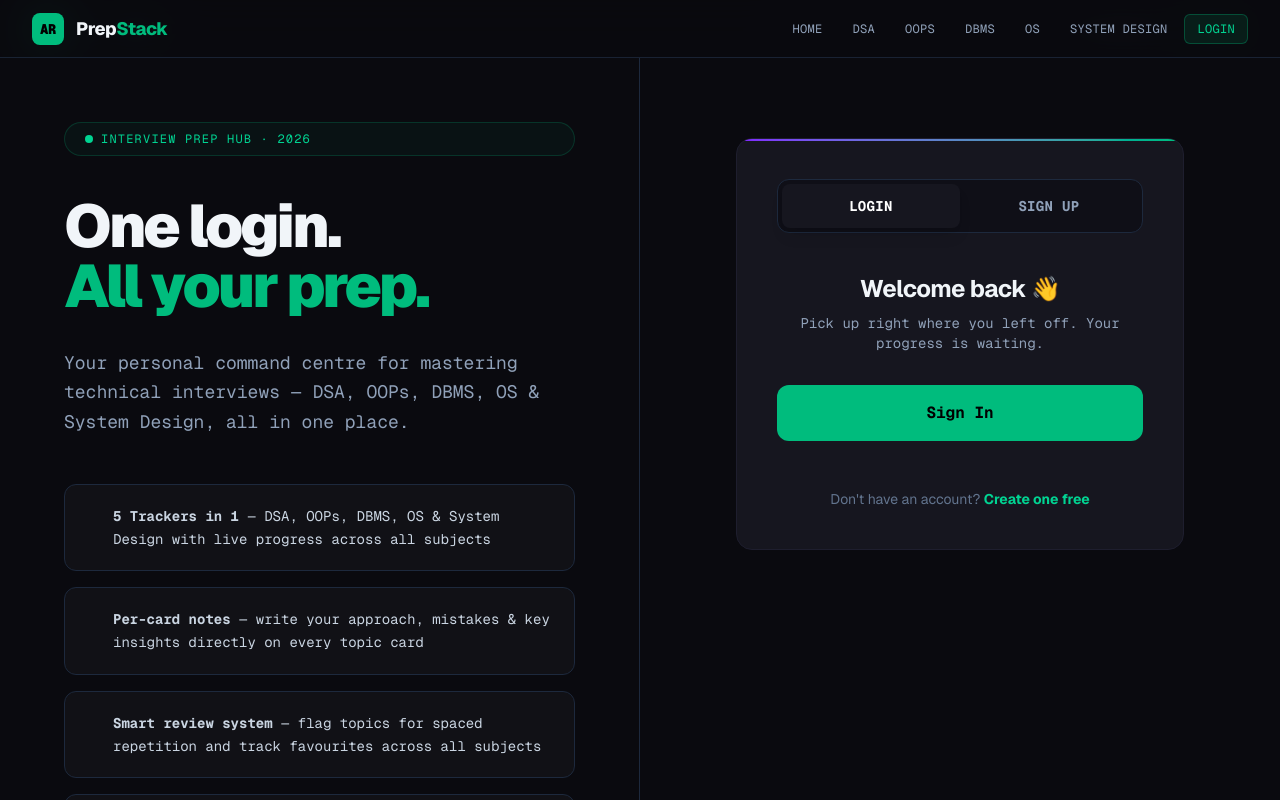
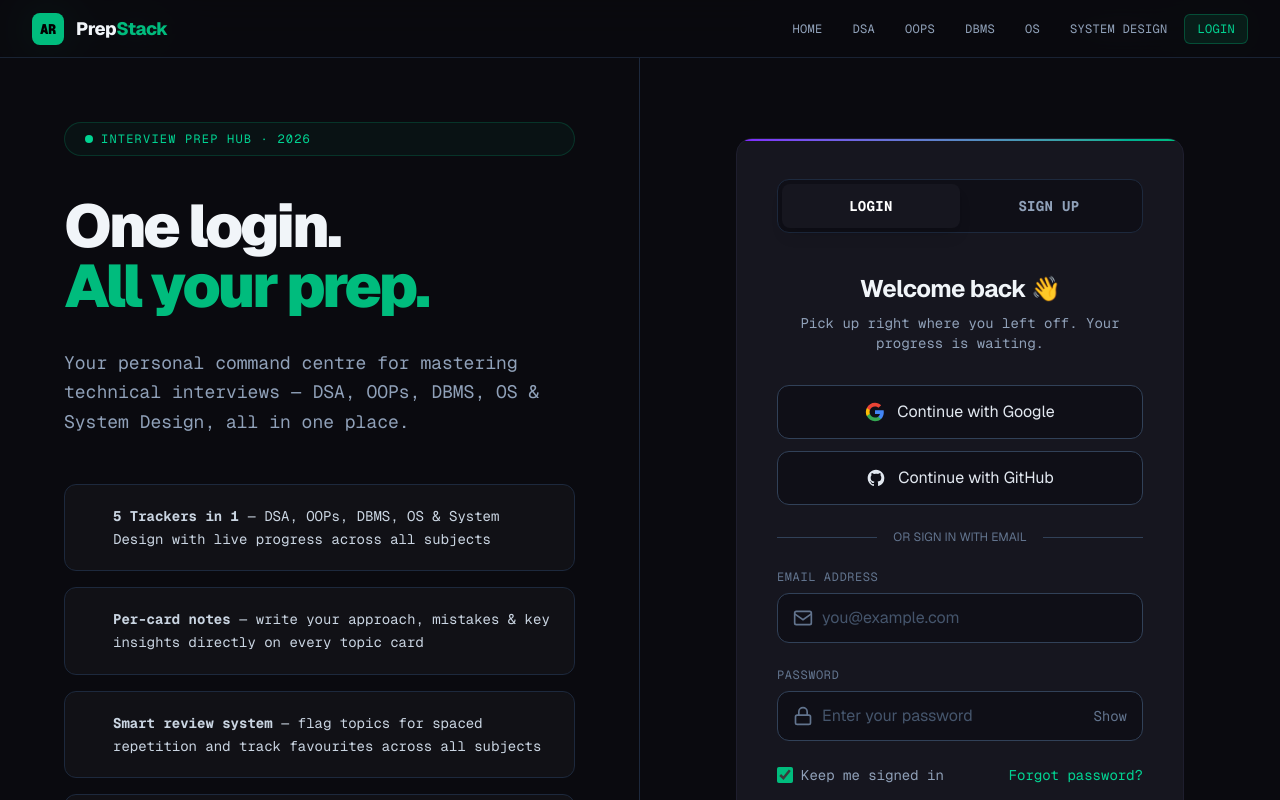
Before and after one commit to armanali0786/StackMastery, a Next.js app: page /login in a window 1280 px wide. Shown: the top 800 px of the page. Built offline with nearby package versions, Linux system fonts and the light colour scheme.

Commit message:
Login Page Updated

```diff
--- a/app/login/components/LoginForm.tsx
+++ b/app/login/components/LoginForm.tsx
@@ -1,13 +1,53 @@
 // components/LoginForm.tsx
+"use client";
+
+import { useState } from "react";
+import SocialButtons from "./SocialButtons";
+
 interface LoginFormProps {
   onSwitchToSignup: () => void;
+  onForgotPassword: () => void;
 }
 
-export default function LoginForm({ onSwitchToSignup }: LoginFormProps) {
-  // Add your state, validation, submit logic here (same as original JS)
+export default function LoginForm({ onSwitchToSignup, onForgotPassword }: LoginFormProps) {
+  const [email, setEmail] = useState("");
+  const [password, setPassword] = useState("");
+  const [showPassword, setShowPassword] = useState(false);
+  const [rememberMe, setRememberMe] = useState(true);
+  const [message, setMessage] = useState<{ type: "error" | "success"; text: string } | null>(null);
+  const [loading, setLoading] = useState(false);
+
+  const handleSubmit = (e: React.FormEvent) => {
+    e.preventDefault();
+    setMessage(null);
+    setLoading(true);
+
+    setTimeout(() => {
+      if (!email || !password) {
+        setMessage({ type: "error", text: "Please fill in all fields." });
+      } else if (!/^[^\s@]+@[^\s@]+\.[^\s@]+$/.test(email)) {
+        setMessage({ type: "error", text: "Enter a valid email address." });
+      } else if (password.length < 6) {
+        setMessage({ type: "error", text: "Password must be at least 6 characters." });
+      } else {
+        // Demo login check
+        const users = JSON.parse(localStorage.getItem("iph_users") || "{}");
+        if (users[email] && users[email].pw === btoa(password)) {
+          localStorage.setItem("iph_session", JSON.stringify({ email, name: users[email].name }));
+          setMessage({ type: "success", text: "✓ Welcome back! Redirecting…" });
+          setTimeout(() => {
+            window.location.href = "/";
+          }, 1200);
+        } else {
+          setMessage({ type: "error", text: "Invalid email or password." });
+        }
+      }
+      setLoading(false);
+    }, 800);
+  };
 
   return (
-    <div className="space-y-6">
+    <form onSubmit={handleSubmit} className="space-y-6">
       <div className="text-center mb-8">
         <h2 className="text-2xl font-bold tracking-tight">Welcome back 👋</h2>
         <p className="text-sm text-slate-400 mt-2 font-mono">
@@ -15,19 +55,108 @@ export default function LoginForm({ onSwitchToSignup }: LoginFormProps) {
         </p>
       </div>
 
-      {/* Social buttons, email/password fields, remember me, forgot link */}
-      {/* ... implement similar to your original HTML/JS ... */}
+      {message && (
+        <div
+          className={`p-4 rounded-xl text-sm font-mono ${
+            message.type === "error" ? "bg-red-950/30 border border-red-800/40 text-red-300" : "bg-emerald-950/30 border border-emerald-800/40 text-emerald-300"
+          }`}
+        >
+          {message.text}
+        </div>
+      )}
 
-      <button className="w-full py-4 bg-emerald-500 text-black font-mono font-bold rounded-xl hover:bg-emerald-400 transition-all hover:shadow-emerald-500/30 hover:-translate-y-0.5">
-        Sign In
+      <SocialButtons />
+
+      <div className="relative my-6">
+        <div className="absolute inset-0 flex items-center">
+          <div className="w-full border-t border-slate-700" />
+        </div>
+        <div className="relative flex justify-center text-xs uppercase">
+          <span className="bg-[#16161f] px-4 text-slate-500">or sign in with email</span>
+        </div>
+      </div>
+
+      {/* Email */}
+      <div>
+        <label className="block text-xs font-mono uppercase tracking-wider text-slate-500 mb-2">Email Address</label>
+        <div className="relative">
+          <input
+            type="email"
+            value={email}
+            onChange={(e) => setEmail(e.target.value)}
+            placeholder="you@example.com"
+            className="w-full bg-[#0f0f17] border border-slate-700 rounded-xl px-4 py-3 pl-11 text-slate-200 placeholder-slate-600 focus:border-emerald-500 focus:ring-1 focus:ring-emerald-500/30 outline-none transition-all"
+          />
+          <svg className="absolute left-4 top-1/2 -translate-y-1/2 w-5 h-5 text-slate-500" viewBox="0 0 24 24" fill="none" stroke="currentColor" strokeWidth="2">
+            <rect x="2" y="4" width="20" height="16" rx="2" />
+            <path d="m2 7 10 7 10-7" />
+          </svg>
+        </div>
+      </div>
+
+      {/* Password */}
+      <div>
+        <label className="block text-xs font-mono uppercase tracking-wider text-slate-500 mb-2">Password</label>
+        <div className="relative">
+          <input
+            type={showPassword ? "text" : "password"}
+            value={password}
+            onChange={(e) => setPassword(e.target.value)}
+            placeholder="Enter your password"
+            className="w-full bg-[#0f0f17] border border-slate-700 rounded-xl px-4 py-3 pl-11 pr-16 text-slate-200 placeholder-slate-600 focus:border-emerald-500 focus:ring-1 focus:ring-emerald-500/30 outline-none transition-all"
+          />
+          <svg className="absolute left-4 top-1/2 -translate-y-1/2 w-5 h-5 text-slate-500" viewBox="0 0 24 24" fill="none" stroke="currentColor" strokeWidth="2">
+            <rect x="3" y="11" width="18" height="11" rx="2" />
+            <path d="M7 11V7a5 5 0 0 1 10 0v4" />
+          </svg>
+          <button
+            type="button"
+            onClick={() => setShowPassword(!showPassword)}
+            className="absolute right-4 top-1/2 -translate-y-1/2 text-slate-500 hover:text-slate-300 transition-colors text-sm font-mono"
+          >
+            {showPassword ? "Hide" : "Show"}
+          </button>
+        </div>
+      </div>
+
+      <div className="flex items-center justify-between text-sm">
+        <label className="flex items-center gap-2 cursor-pointer">
+          <input
+            type="checkbox"
+            checked={rememberMe}
+            onChange={(e) => setRememberMe(e.target.checked)}
+            className="accent-emerald-500 w-4 h-4"
+          />
+          <span className="text-slate-400 font-mono">Keep me signed in</span>
+        </label>
+
+        <button
+          type="button"
+          onClick={onForgotPassword}
+          className="text-emerald-400 hover:text-emerald-300 transition-colors font-mono text-sm"
+        >
+          Forgot password?
+        </button>
+      </div>
+
+      <button
+        type="submit"
+        disabled={loading}
+        className={`w-full py-4 font-mono font-bold uppercase tracking-wider rounded-xl transition-all ${
+          loading
+            ? "bg-emerald-600/50 cursor-not-allowed"
+            : "bg-emerald-500 hover:bg-emerald-400 hover:shadow-emerald-500/30 hover:-translate-y-0.5 text-black"
+        }`}
+      >
+        {loading ? "Signing in…" : "Sign In"}
       </button>
 
       <p className="text-center text-sm text-slate-500 mt-6">
         Don't have an account?{" "}
-        <button className="text-emerald-400 font-bold hover:underline" onClick={onSwitchToSignup}>
+        <button type="button" onClick={onSwitchToSignup} className="text-emerald-400 font-bold hover:underline">
           Create one free
         </button>
       </p>
-    </div>
+    </form>
   );
 }
--- a/app/login/components/SignupForm.tsx
+++ b/app/login/components/SignupForm.tsx
@@ -74,7 +74,7 @@ export default function SignupForm({ onSwitchToLogin }: SignupFormProps) {
             type="text"
             value={firstName}
             onChange={(e) => setFirstName(e.target.value)}
-            placeholder="Rahul"
+            placeholder="Arman"
             className="w-full bg-[#0f0f17] border border-slate-700 rounded-xl px-4 py-3 text-slate-200 placeholder-slate-600 focus:border-emerald-500 focus:ring-1 focus:ring-emerald-500/30 outline-none transition-all"
           />
         </div>
@@ -84,7 +84,7 @@ export default function SignupForm({ onSwitchToLogin }: SignupFormProps) {
             type="text"
             value={lastName}
             onChange={(e) => setLastName(e.target.value)}
-            placeholder="Sharma"
+            placeholder="Ali"
             className="w-full bg-[#0f0f17] border border-slate-700 rounded-xl px-4 py-3 text-slate-200 placeholder-slate-600 focus:border-emerald-500 focus:ring-1 focus:ring-emerald-500/30 outline-none transition-all"
           />
         </div>
--- a/app/login/page.tsx
+++ b/app/login/page.tsx
@@ -49,7 +49,12 @@ export default function LoginPage() {
 
               <AuthTabs activeTab={activeTab} onTabChange={switchTab} />
 
-              {activeTab === "login" && <LoginForm onSwitchToSignup={() => switchTab("signup")} />}
+              {activeTab === "login" && (
+                <LoginForm
+                  onSwitchToSignup={() => switchTab("signup")}
+                  onForgotPassword={() => switchTab("forgot")}
+                />
+              )}
               {activeTab === "signup" && <SignupForm onSwitchToLogin={() => switchTab("login")} />}
               {activeTab === "forgot" && <ForgotPasswordForm onBackToLogin={() => switchTab("login")} />}
             </div>
```
